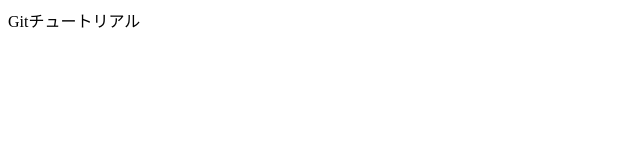
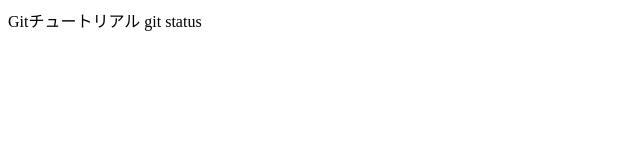
Before and after one commit to NorihikoMoriyama/udemy_git_tutorial, a plain HTML site: page index.html in a window 1280 px wide. Shown: the full height of the page, 0-640 px from the left. Drawn offline with Linux system fonts and the light colour scheme.

Commit message:
git statusコマンドを追記

```diff
--- a/index.html
+++ b/index.html
@@ -1,3 +1,4 @@
 <html>
 Gitチュートリアル
+git status
 </html>
```
